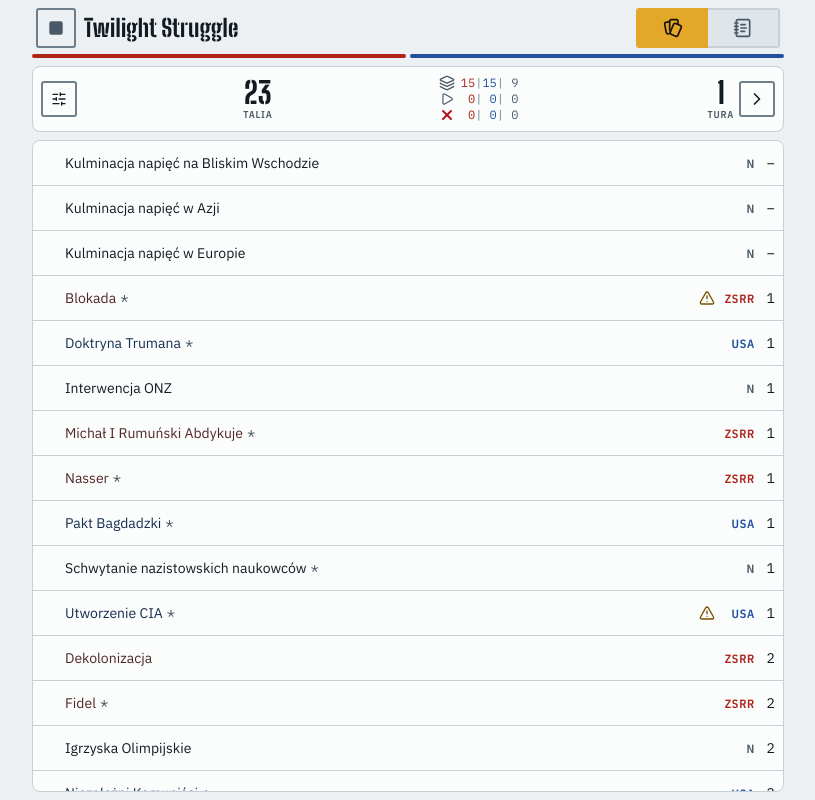
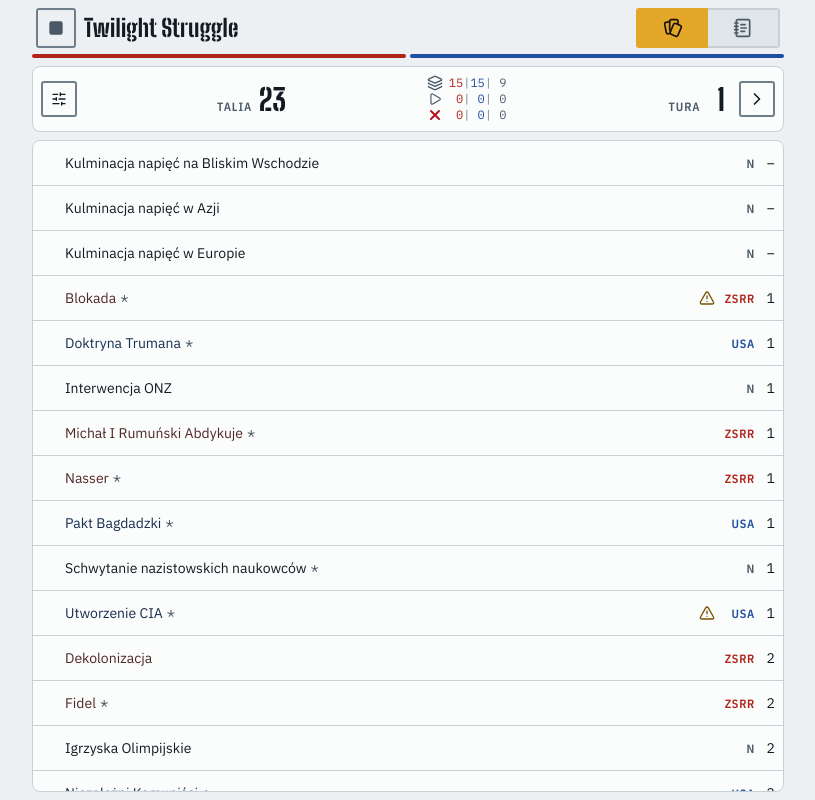
Before and after one commit to zawraz/twilight-struggle-app, a React (Vite) app: page / in a window 1280 px wide. Both pictures are taken after a click on the tab 904 px from the left and 28 px from the top of the page. Shown: the whole page, without its empty margins (232-1047 px from the left). Built offline with nearby package versions, Linux system fonts and the light colour scheme.

Commit message:
Revert "Put the Talia and Tura labels under their numbers"
This reverts commit 43bbfbb6874ae1a2194d3b0730bf38fcbf23103b.

```diff
--- a/src/components/CardsPanel.tsx
+++ b/src/components/CardsPanel.tsx
@@ -202,8 +202,7 @@
   return (
     <div className={`grid min-h-0 gap-2 ${pending !== null ? 'grid-rows-[auto_auto_1fr]' : 'grid-rows-[auto_1fr]'}`}>
       <section aria-label={copy.cards.turn} className="flex flex-col gap-2 rounded-card border border-line bg-surface-raised p-2">
-        {/* Four blocks spaced evenly: the filters, the deck, the counts, the turn and its button.
-            The deck and turn numbers carry their labels underneath, to keep the row narrow. */}
+        {/* Four blocks spaced evenly: the filters, the deck, the counts, the turn and its button. */}
         <div className="flex items-center justify-between gap-2">
           <button
             type="button"
@@ -225,11 +224,11 @@
               </span>
             )}
           </button>
-          <div className="flex flex-col items-center gap-0.5" aria-label={copy.cards.deckCount(cards.deck)} role="status">
-            <span className="min-w-[2ch] text-center font-stencil text-3xl leading-none font-extrabold tabular-nums">{cards.deck}</span>
-            <span className="font-condensed text-[10px] leading-3 font-semibold uppercase tracking-[0.08em] text-ink-muted">
+          <div className="flex items-baseline gap-1.5" aria-label={copy.cards.deckCount(cards.deck)} role="status">
+            <span className="font-condensed text-xs font-semibold uppercase tracking-[0.08em] text-ink-muted">
               {copy.cards.deck}
             </span>
+            <span className="w-[2ch] text-center font-stencil text-3xl leading-none font-extrabold tabular-nums">{cards.deck}</span>
           </div>
           {/* Stacked, to fit between the deck and the turn; one grid, so each side's numbers line up right-aligned.
               Each number gets room for two digits and the Shuttle Diplomacy pin always has its place, so nothing shifts. */}
@@ -264,11 +263,11 @@
             })}
           </div>
           <div className="flex items-center gap-1">
-            <div className="flex flex-col items-center gap-0.5" aria-label={copy.cards.turnOf(cards.turn)} role="status">
-              <span className="min-w-[2ch] text-center font-stencil text-3xl leading-none font-extrabold tabular-nums">{cards.turn}</span>
-              <span className="font-condensed text-[10px] leading-3 font-semibold uppercase tracking-[0.08em] text-ink-muted">
+            <div className="flex items-baseline gap-1.5" aria-label={copy.cards.turnOf(cards.turn)} role="status">
+              <span className="font-condensed text-xs font-semibold uppercase tracking-[0.08em] text-ink-muted">
                 {copy.cards.turn}
               </span>
+              <span className="w-[2ch] text-center font-stencil text-3xl leading-none font-extrabold tabular-nums">{cards.turn}</span>
             </div>
             <button
               type="button"
```
